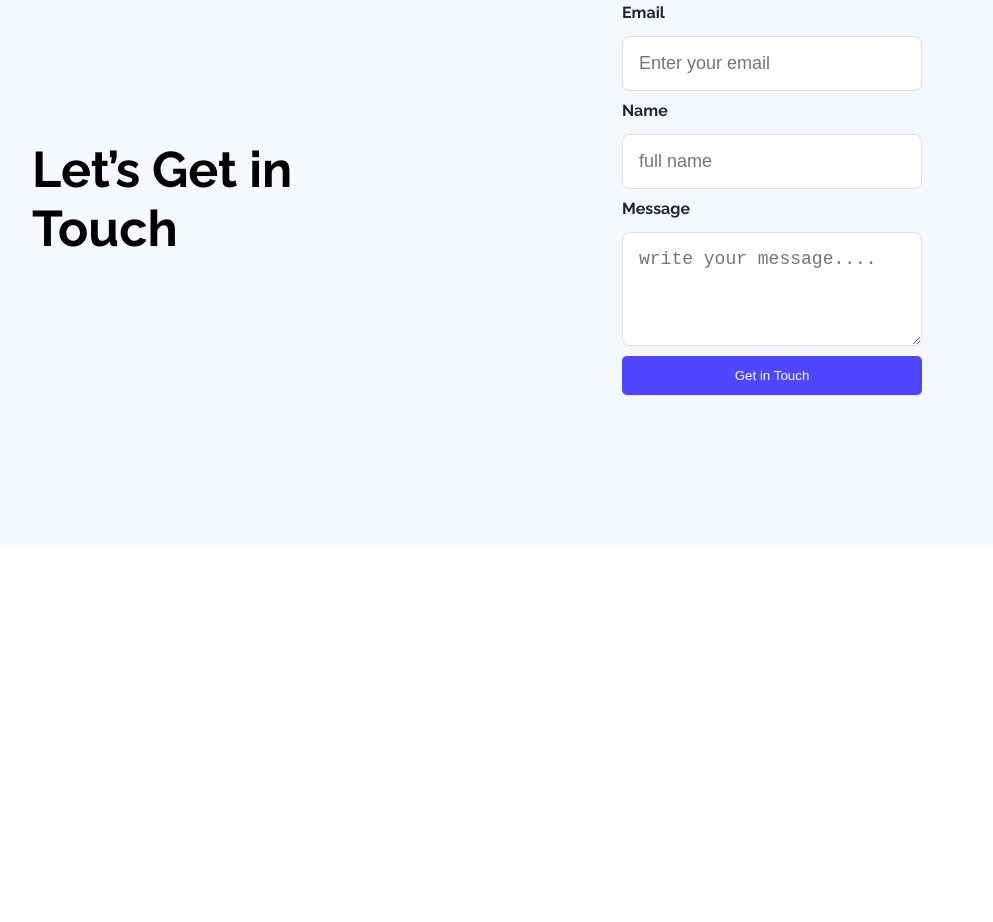
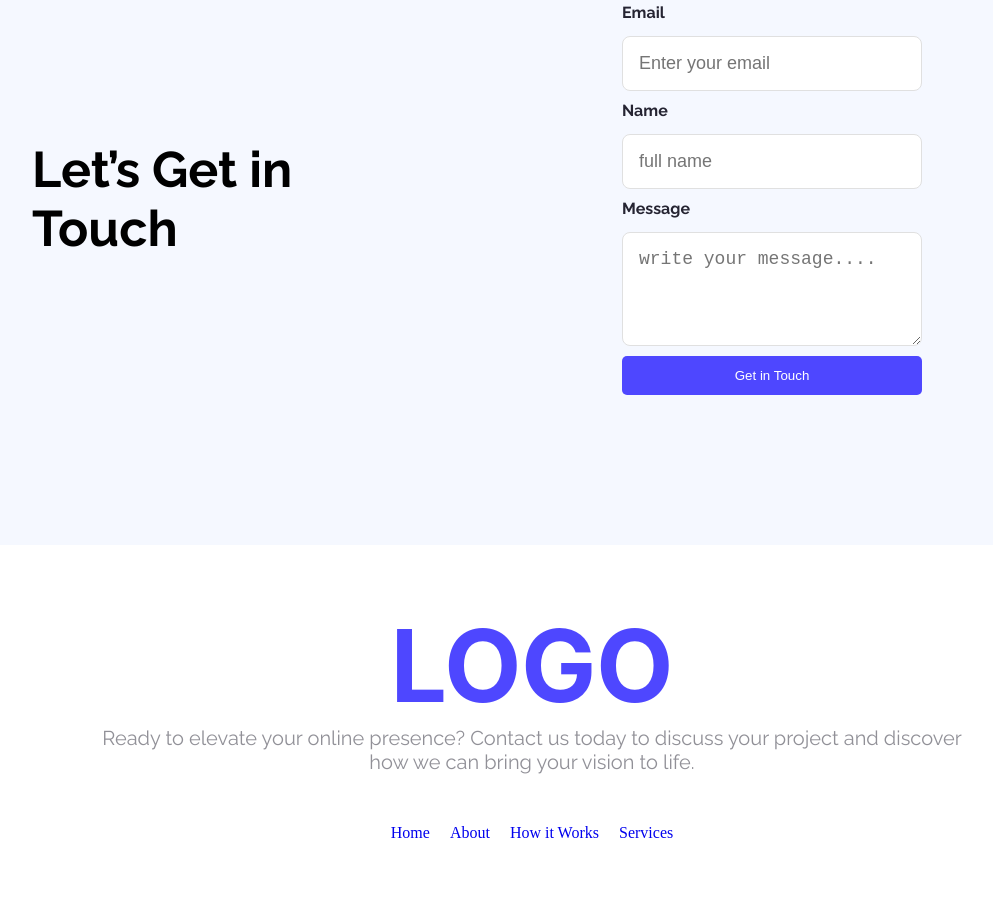
Before and after one commit to shuv-on/Assignment-01, a plain HTML site: page index.html in a window 1280 px wide. Shown: the part 2684-3606 px from the top of the page, without its empty margins (108-1101 px from the left). Before the commit the page ends 3229 px from the top, so only its background shows below. Drawn offline with Linux system fonts and the light colour scheme.

Commit message:
tenth-commit

```diff
--- a/index.html
+++ b/index.html
@@ -151,8 +151,22 @@
             </div>
         </div>
     </main>
+    <!--footer section-->
     <footer>
+        <div class="footer-detail raleway">
+            <h1 class="inter">LOGO</h1>
+            <p class="lite-color">Ready to elevate your online presence? Contact us today to discuss your project and discover how we can bring your vision to life.</p>
+        </div>
+        <!--lsit Menu-->
+        <div class="list">
+            <ul class="list-menu ">
+                <li><a href="#">Home</a></li>
+                <li><a href="#">About</a></li>
+                <li><a href="#">How it Works</a></li>
+                <li><a href="#">Services</a></li>
 
+            </ul>
+        </div>
     </footer>
 </body>
 </html>
--- a/styles.css
+++ b/styles.css
@@ -7,6 +7,11 @@
   font-family: "Raleway", sans-serif;
   font-optical-sizing: auto;
 
+  font-style: normal;
+}
+.inter {
+  font-family: "Inter", sans-serif;
+  font-optical-sizing: auto;
   font-style: normal;
 }
 .header {
@@ -265,3 +270,38 @@ main{
     color: #252432;
     font-weight: bold;
 }
+.footer-detail{
+    display: flex;
+    align-items: center;
+    justify-content: center;
+    flex-direction: column;
+    margin: 20px 150px;
+    margin-bottom: 10px;
+    padding: 40px;
+}
+.footer-detail h1{
+    color: #4E47FF;
+    font-size: 100px;
+    font-weight: bold;
+}
+.footer-detail p{
+    font-size: 20px;
+    margin: 0px 0;
+    text-align: center;
+    text-wrap: wrap;
+}
+.list{
+    display: flex;
+    align-items: center;
+    justify-content: center;
+}
+.list ul{
+    list-style: none;
+    display: flex;
+    gap: 20px;
+    padding: 0;
+    margin: 0;
+    margin-bottom: 80px;
+    color: #8987A1;
+
+}
```
